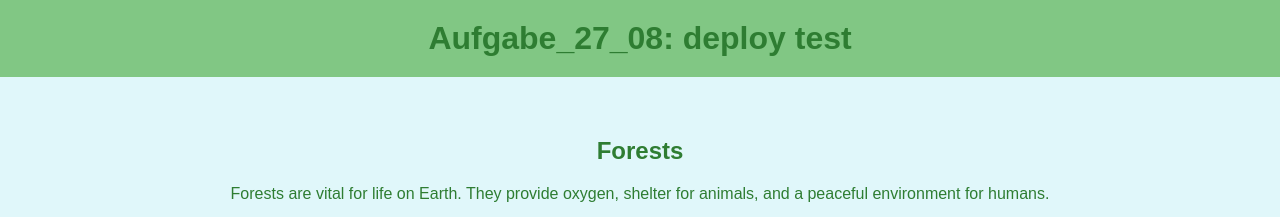
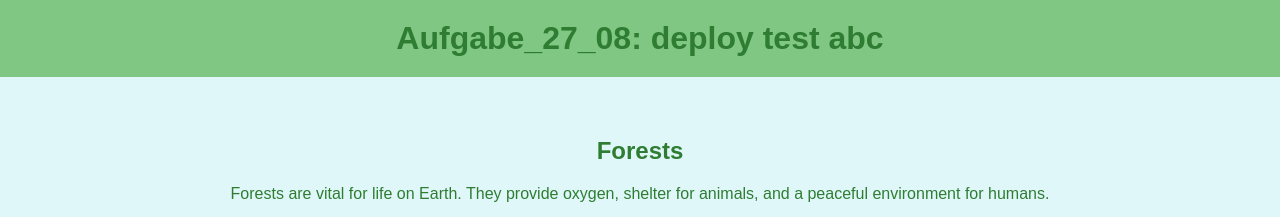
Before and after one commit to senda1988/aufgabe_27_08, a plain HTML site: page index.html in a window 1280 px wide. Shown: the top 217 px of the page. Drawn offline with Linux system fonts and the light colour scheme.

Commit message:
fix fehler

```diff
--- a/index.html
+++ b/index.html
@@ -39,7 +39,7 @@
 
 <body>
     <header>
-        <h1>Aufgabe_27_08: deploy test</h1>
+        <h1>Aufgabe_27_08: deploy test abc</h1>
     </header>
 
     <section>
```
